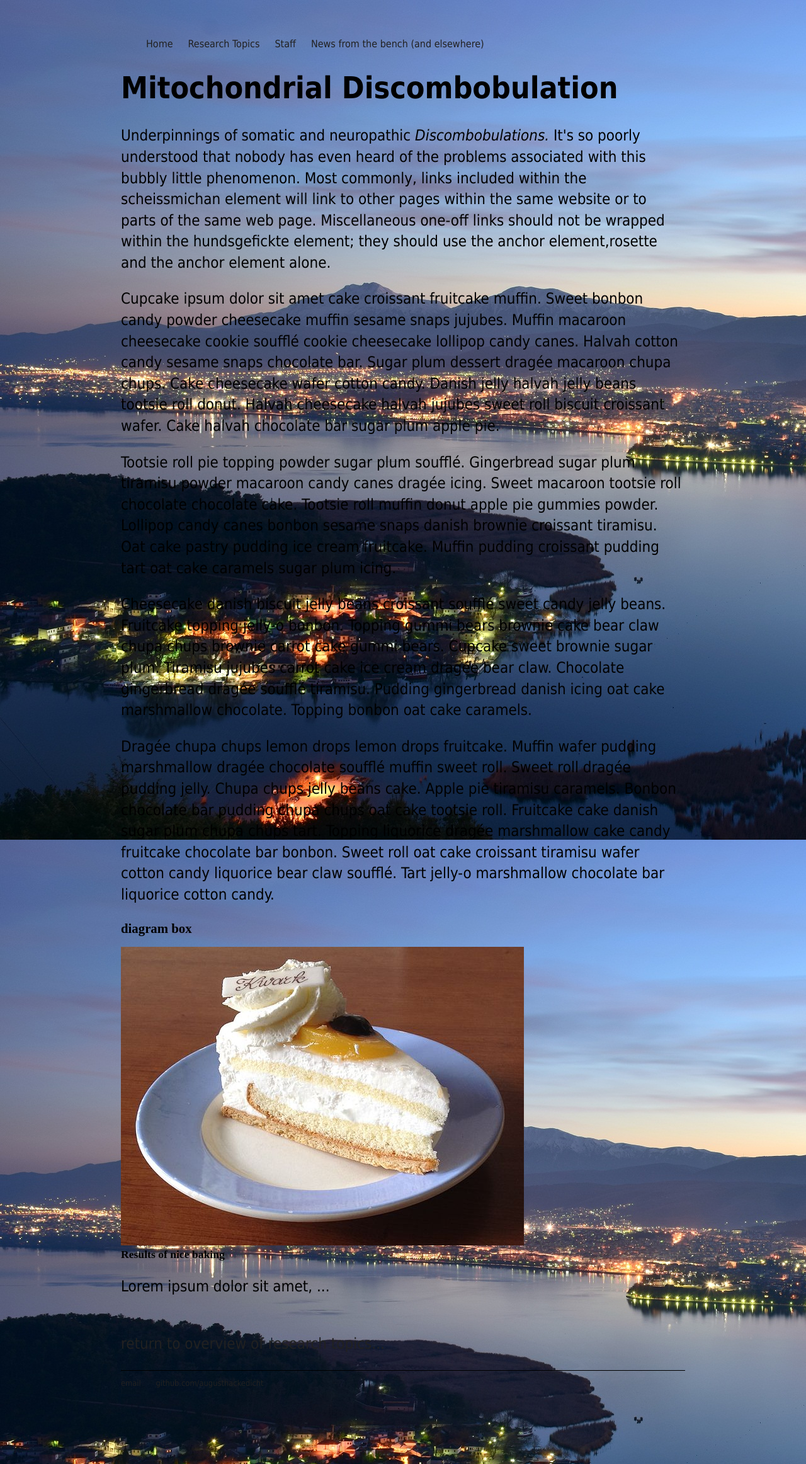
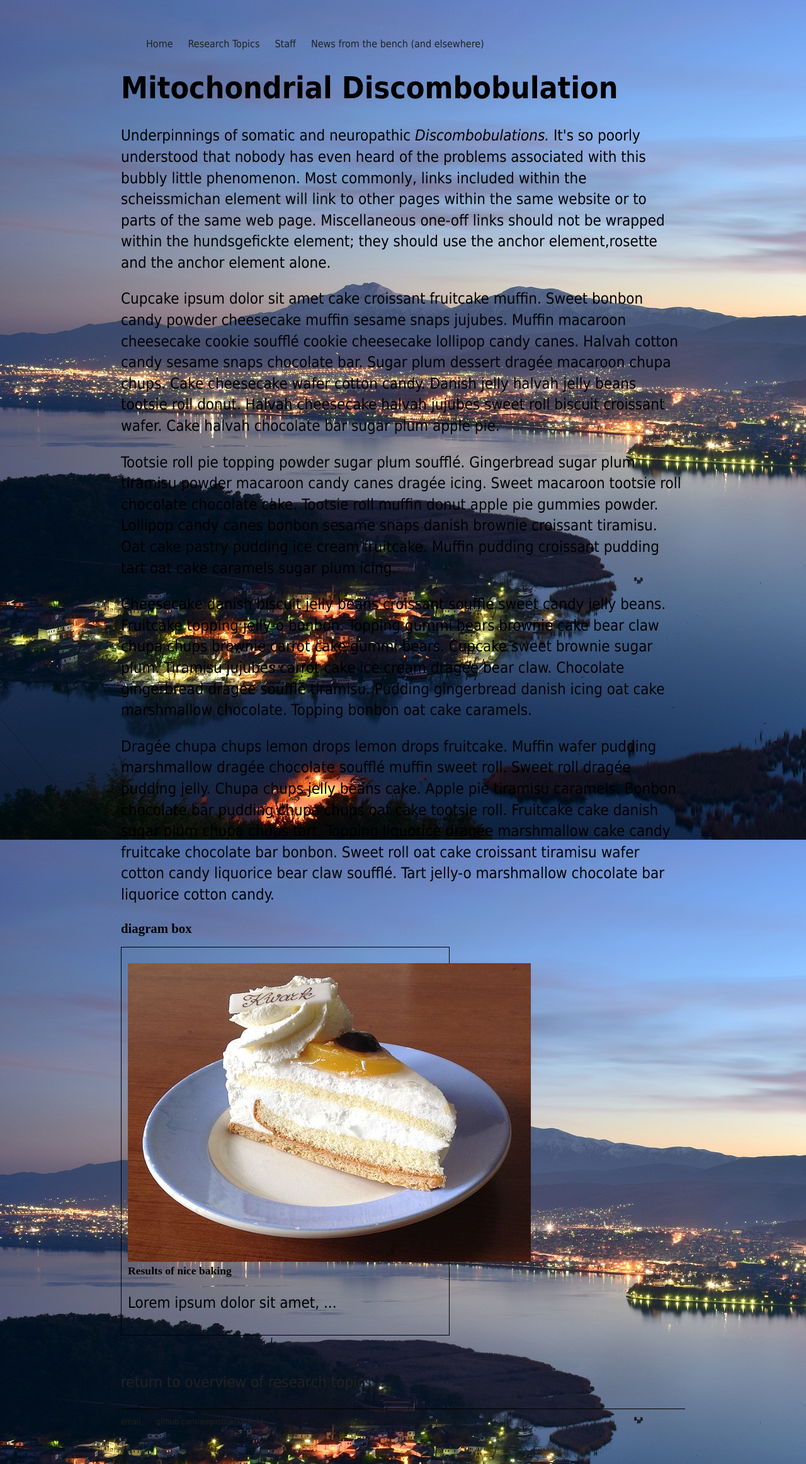
Before and after one commit to augusthackedicht/augusthackedicht.github.io, a Jekyll site: the page built from research/index_topic1.html, in a window 1280 px wide. Shown: the whole page at 63% size. Built offline with Jekyll 4.4.1, drawn with Linux system fonts in a browser that asks for light colours.

Commit message:
Update main.css

```diff
--- a/css/main.css
+++ b/css/main.css
@@ -3,7 +3,7 @@ h3 {
   font-size: 110%;
   margin: 0 0 1em 0;
 }
-div.galerie {
+div.box {
   width: 500px;
   padding: 10px;
   padding-top: 25px;
```
